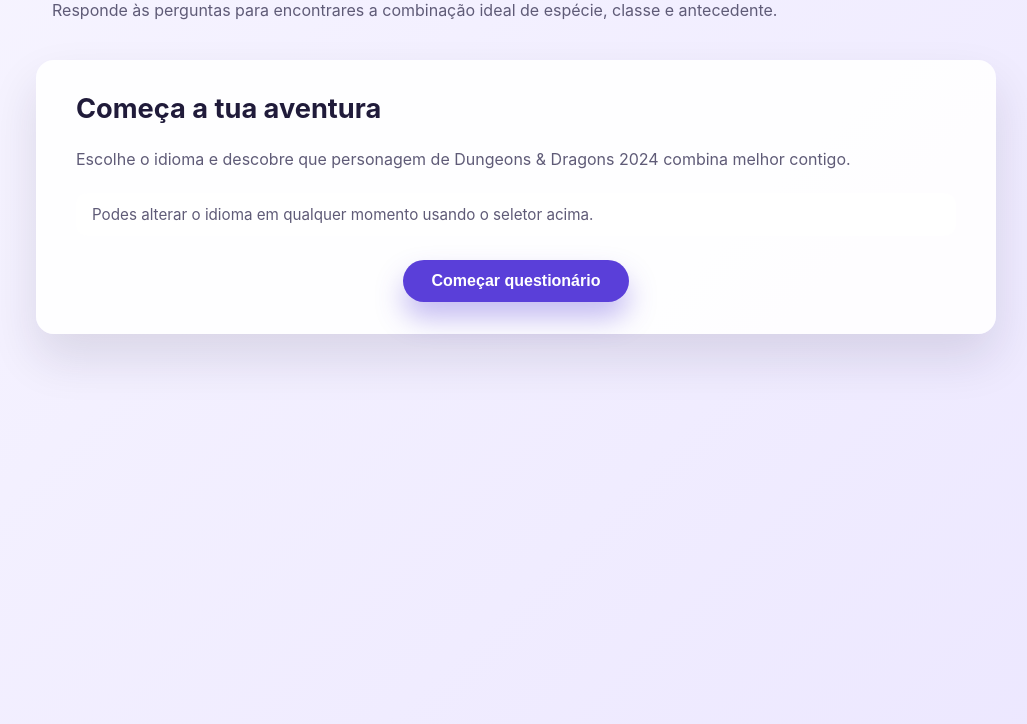
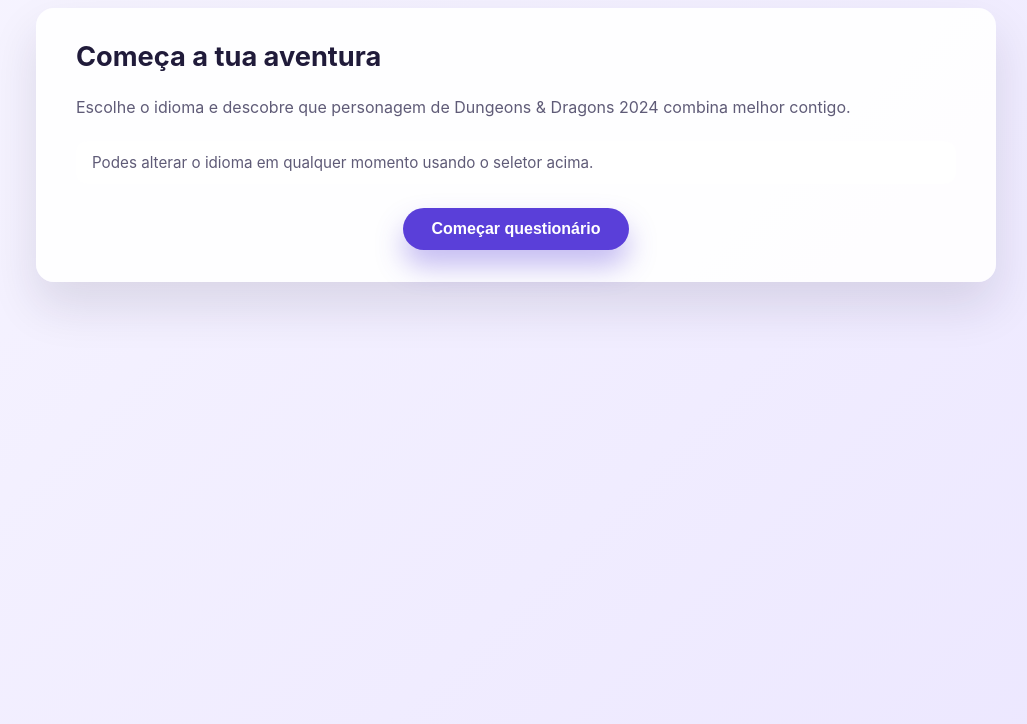
Before and after one commit to diogocorreia98/dndcharacterquiz, a website: page index.html in a window 1280 px wide. Shown: the part 156-880 px from the top of the page, without its empty margins (124-1151 px from the left). Drawn offline with Linux system fonts and the light colour scheme.

Commit message:
Remove quiz subtitle

```diff
--- a/app.js
+++ b/app.js
@@ -11,10 +11,6 @@ const UI_TEXT = {
   title: {
     pt: 'Descobre a tua personagem de D&D 2024',
     en: 'Discover your 2024 D&D character',
-  },
-  subtitle: {
-    pt: 'Responde às perguntas para encontrares a combinação ideal de espécie, classe e antecedente.',
-    en: 'Answer the questions to find the ideal combination of species, class and background.',
   },
   languageLabel: {
     pt: 'Idioma',
@@ -678,7 +674,6 @@ class QuizApp {
       questionScreen: document.getElementById('question-screen'),
       resultScreen: document.getElementById('result-screen'),
       appTitle: document.getElementById('app-title'),
-      appSubtitle: document.getElementById('app-subtitle'),
       progress: document.getElementById('progress-indicator'),
       statusSummary: document.getElementById('status-summary'),
       questionText: document.getElementById('question-text'),
@@ -772,9 +767,6 @@ class QuizApp {
   updateStaticText() {
     if (this.dom.appTitle) {
       this.dom.appTitle.textContent = this.getText('title');
-    }
-    if (this.dom.appSubtitle) {
-      this.dom.appSubtitle.textContent = this.getText('subtitle');
     }
     if (this.dom.languageLabel) {
       this.dom.languageLabel.textContent = this.getText('languageLabel');
--- a/index.html
+++ b/index.html
@@ -11,9 +11,6 @@
       <header class="app__header">
         <div class="app__header-content">
           <h1 class="app__title" id="app-title">Descobre a tua personagem de D&D 2024</h1>
-          <p class="app__subtitle" id="app-subtitle">
-            Responde às perguntas para encontrares a combinação ideal de espécie, classe e antecedente.
-          </p>
         </div>
         <div class="language-switcher">
           <label class="language-switcher__label" for="language-select" id="language-label">Idioma</label>
--- a/style.css
+++ b/style.css
@@ -97,11 +97,6 @@ body {
 .app__title {
   margin: 0;
   font-size: clamp(1.75rem, 3vw + 1rem, 2.8rem);
-}
-
-.app__subtitle {
-  margin-top: 0.5rem;
-  color: var(--muted);
 }
 
 .start-screen__note {
```
Also changed, not shown: README.md.
